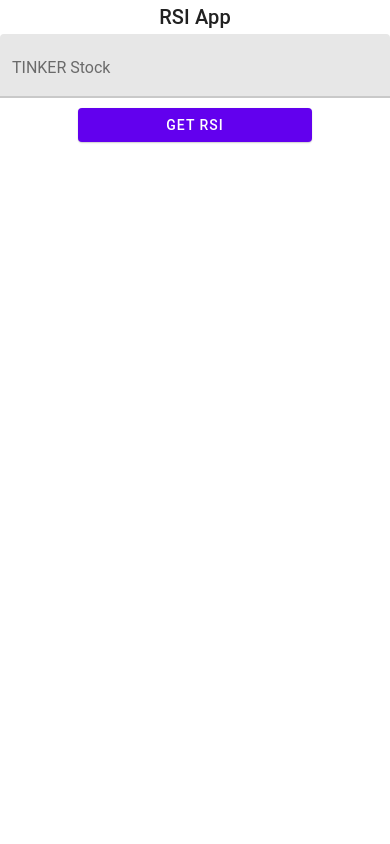
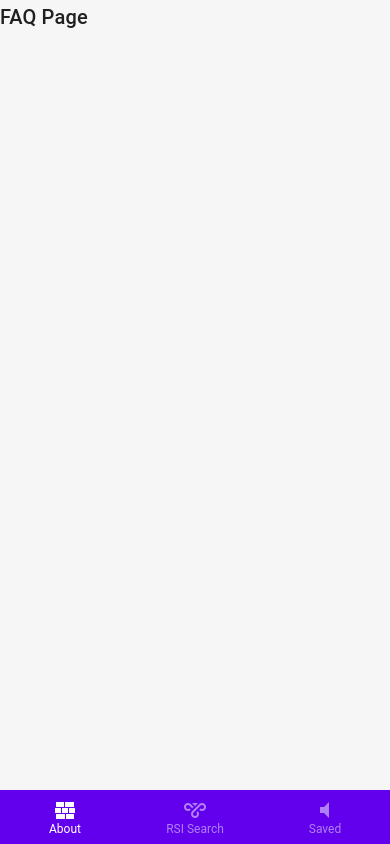
Before and after one commit to jramirez-codes/RSI-Investment-App, a React Native app: screen / in a window 390 px wide. Built offline with nearby package versions, Linux system fonts and the light colour scheme.

Commit message:
navigation bar update but icons dont work

```diff
--- a/App.js
+++ b/App.js
@@ -1,17 +1,10 @@
 import React from 'react';
-import { Title } from 'react-native-paper';
-import {View, ScrollView} from 'react-native';
-import StockSearch from './components/rsiStockSearch';
+import MainContainer from './components/mainContainer';
 
 function App() {
   return(
     <>
-    <View>
-      <ScrollView>
-        <Title style={{textAlign: 'center'}}>RSI App</Title>
-        <StockSearch></StockSearch>
-      </ScrollView>
-    </View>
+      <MainContainer></MainContainer>
     </>
   );
 }
--- /dev/null
+++ b/components/about.js
@@ -0,0 +1,10 @@
+import React from 'react'
+import {Title} from "react-native-paper"
+
+function About() {
+    return (
+        <Title>FAQ Page</Title>
+    );
+}
+
+export default About;
--- /dev/null
+++ b/components/mainContainer.js
@@ -0,0 +1,34 @@
+import * as React from 'react';
+import { BottomNavigation } from 'react-native-paper';
+import About from './about.js';
+import StockSearch from './rsiStockSearch';
+import SavedData from './savedData.js';
+
+const AboutRoute = () => <About/>;
+const RSISearchRoute = () => <StockSearch/>;
+const SavedRoute = () => <SavedData/>;
+
+const MainContainer = () => {
+  const [index, setIndex] = React.useState(0);
+  const [routes] = React.useState([
+    { key: 'About', title: 'About', icon: "wall" },
+    { key: 'RSISearch', title: 'RSI Search', icon: "vpn" },
+    { key: 'Saved', title: 'Saved', icon: "volume-low" },
+  ]);
+
+  const renderScene = BottomNavigation.SceneMap({
+    About: AboutRoute,
+    RSISearch: RSISearchRoute,
+    Saved: SavedRoute,
+  });
+
+  return (
+    <BottomNavigation
+      navigationState={{ index, routes }}
+      onIndexChange={setIndex}
+      renderScene={renderScene}
+    />
+  );
+};
+
+export default MainContainer;
--- a/components/rsiStockSearch.js
+++ b/components/rsiStockSearch.js
@@ -1,6 +1,6 @@
 import React, {useState} from 'react';
 import { Button, TextInput } from 'react-native-paper';
-import {Dimensions, View} from 'react-native';
+import {Dimensions, View, ScrollView} from 'react-native';
 import { LineChart } from 'react-native-chart-kit';
 
 const screenWidth = Dimensions.get("window").width;
@@ -201,6 +201,8 @@ function StockSearch() {
 
   return(
     <>
+    <View>
+      <ScrollView>
         <View style={[{justifyContent:'space-between', marginBottom: 10}]}>
           <TextInput label="TINKER Stock" value={inputStock} onChangeText={inputStock => onTextSearch(inputStock)} />
         </View>
@@ -211,6 +213,8 @@ function StockSearch() {
           </Button>
         </View>
         <DisplayMultipleGraphs data={chartData}/>
+      </ScrollView>
+    </View>
     </>
   );
 }
--- /dev/null
+++ b/components/savedData.js
@@ -0,0 +1,10 @@
+import React from 'react'
+import { Title } from 'react-native-paper';
+
+function SavedData() {
+    return(
+        <Title>Saved Data</Title>
+    )
+}
+
+export default SavedData;
--- a/package.json
+++ b/package.json
@@ -11,11 +11,15 @@
   },
   "dependencies": {
     "@babel/preset-env": "^7.1.6",
+    "@react-navigation/native": "^6.0.10",
+    "@react-navigation/native-stack": "^6.6.2",
     "crypto": "^1.0.1",
     "react": "17.0.2",
     "react-native": "0.68.2",
     "react-native-chart-kit": "^6.12.0",
     "react-native-paper": "^4.12.1",
+    "react-native-safe-area-context": "^3.0.0",
+    "react-native-screens": "^3.13.1",
     "react-native-svg": "^12.3.0",
     "react-native-vector-icons": "^9.1.0",
     "request": "^2.88.2",
```
Also changed, not shown: 2 other files (tests, documents, lock files or other folders). Lines whose indentation alone changed are shown as unchanged.
